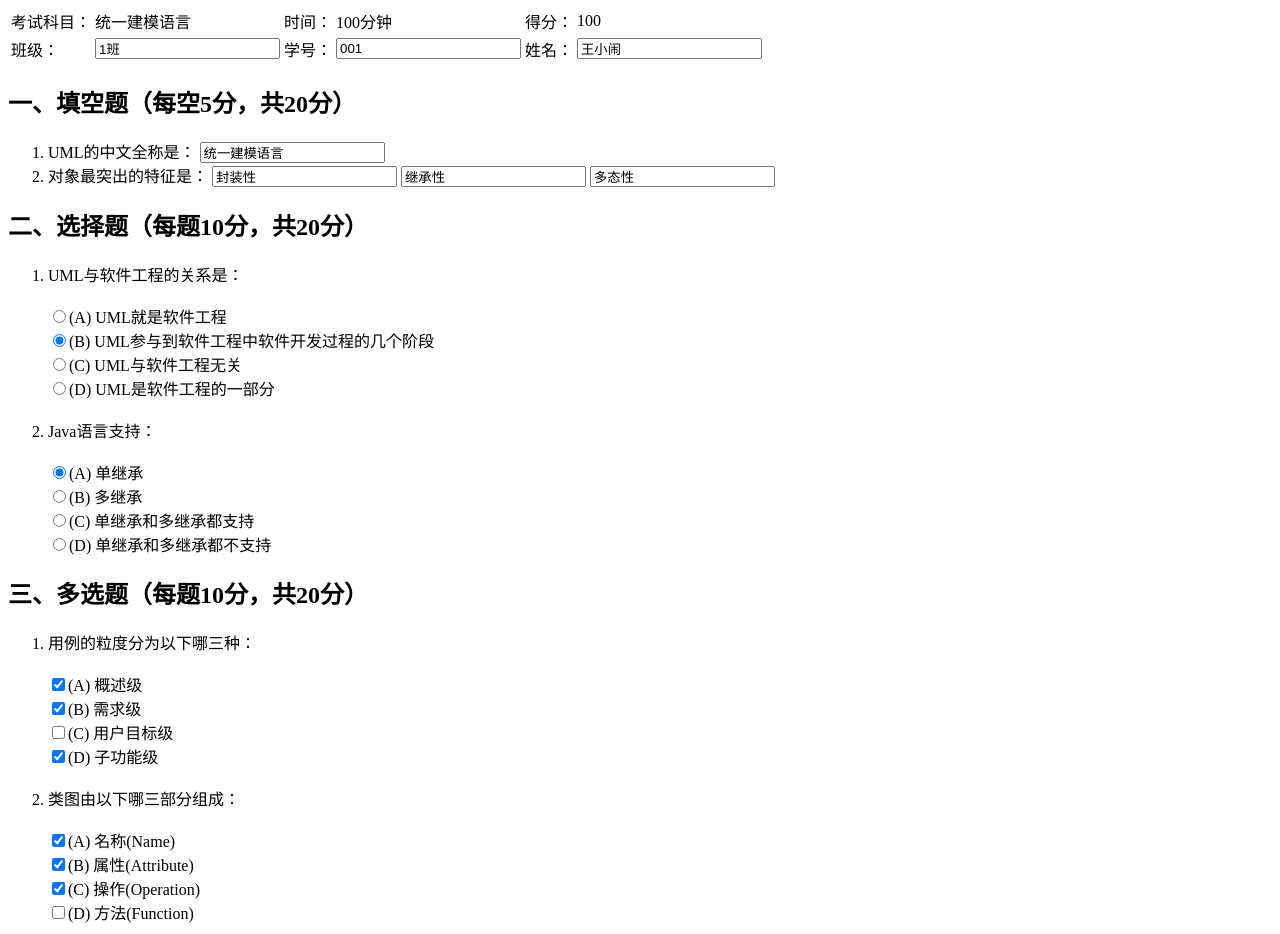
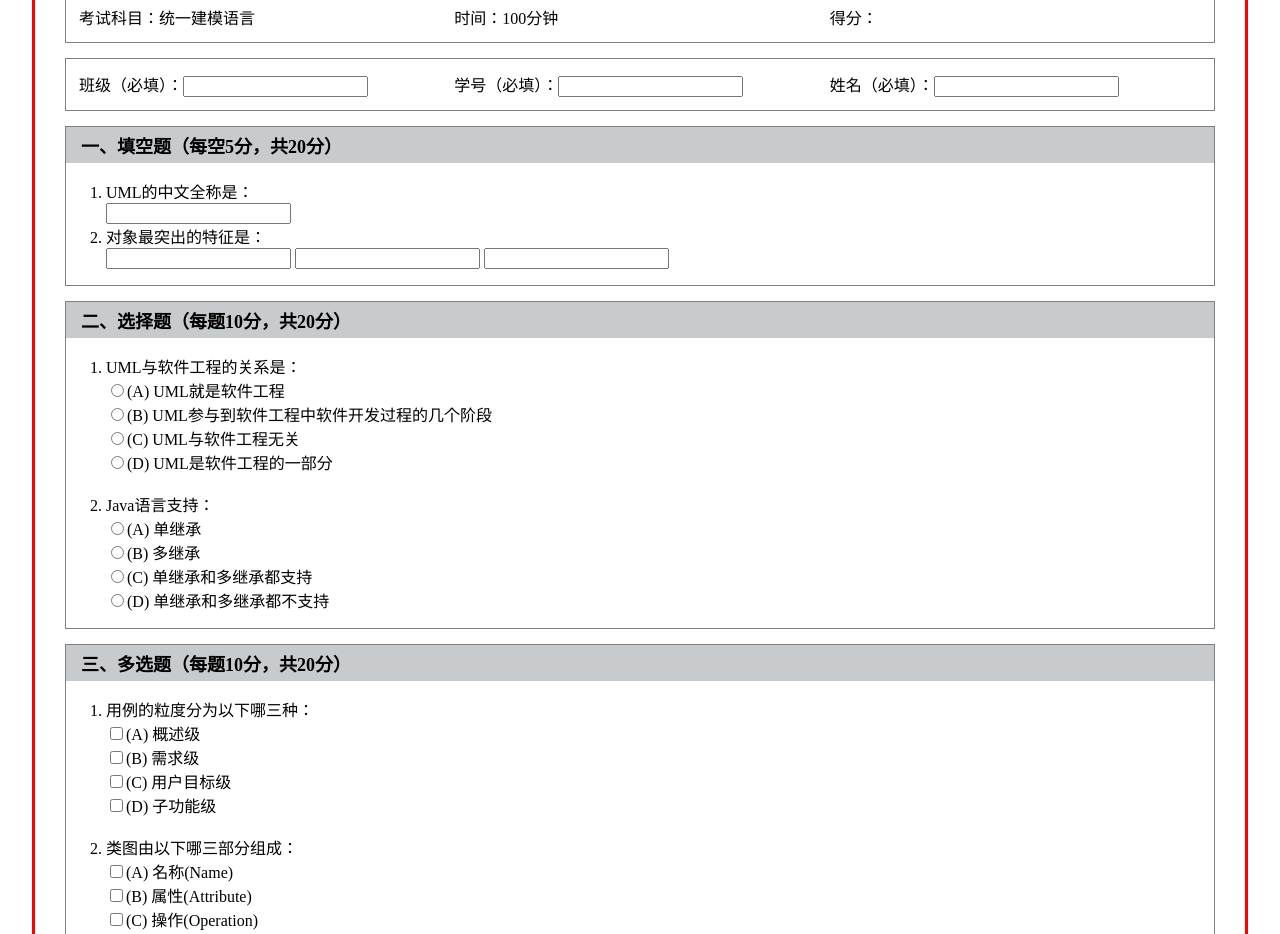
Before and after one commit to kikychn/tw-pre-employment-training, a plain HTML site: page homework/homework2_2.html in a window 1280 px wide. Shown: the part 83-1017 px from the top of the page. Drawn offline with Linux system fonts and the light colour scheme.

Commit message:
update the third week of homework

```diff
--- /dev/null
+++ b/homework/homework2_2.css
@@ -0,0 +1,62 @@
+<style type="text/css">
+
+* {
+    -webkit-box-sizing: border-box;
+    -moz-box-sizing: border-box;
+    box-sizing: border-box;
+}
+ body {
+    margin: 0;
+    padding: 0;
+}
+ #wrapper {
+    max-width: 1210px;
+    margin: 10px auto;
+    padding: 0;
+    border: solid 3px red;
+}
+ #header h1 {
+    margin: 10px auto 5px;
+    padding: 0;
+    text-align: center;
+}
+ #maincontent {
+    margin: 0 30px;
+}
+ form > div {
+    margin-bottom: 15px;
+    border: solid 1px gray;
+}
+ div.info {
+    padding: 10px;
+}
+ div.info table {
+    width: 100%;
+}
+ div.info table td {
+    width: 370px;
+    margin: 20px;
+}
+ div.question h2 {
+    background-color: rgb(200,203,206);
+    padding: 5px 15px;
+    margin: 0;
+    font-size: 18px;
+}
+ div.question li {
+     width: 97%;
+}
+ div.question textarea {
+    width: 100%;
+}
+ div.submit {
+    border: 0;
+    text-align: center;
+}
+ div.submit input{
+    background-color: rgb(85,125,253);
+    color: white;
+}
+
+
+</style>
--- a/homework/homework2_2.html
+++ b/homework/homework2_2.html
@@ -5,100 +5,111 @@
     <title>统一建模语言理论测试</title>
     <meta charset="utf-8" />
     <meta name="author" content="kikychn" />
+    <link rel="stylesheet" type="text/css" href="homework2_2.css" />
 
-	<style type="text/css">
-	body {font-size:100%;}
-	</style>
 </head>
 
 <body>
+    <div id="wrapper">
+        <div id="header">
             <h1>统一建模语言理论测试</h1>
-
+        </div>
+        <div id="maincontent">
             <form>
+                <div id="examinfo" class="info">
                     <table>
                         <tr>
-                <td>考试科目：</td>
-                <td>统一建模语言</td>
-                <td>时间：</td>
-                <td>100分钟</td>
+                            <td>考试科目：统一建模语言</td>
+                            <td>时间：100分钟</td>
                             <td>得分：</td>
-                <td>100</td>
-            </tr>
-            <tr>
-                <td>班级：</td>
-                <td><input type="text" name="studentclass" value="1班" /></td>
-                <td>学号：</td>
-                <td><input type="text" name="studentid" value="001" /></td>
-                <td>姓名：</td>
-                <td><input type="text" name="studentname" value="王小闹" /></td>
                         </tr>
                     </table>
+                </div>
+                <div id="studentinfo" class="info">
+                    <table>
+                        <tr>
+                            <td>班级（必填）：<input type="text" name="studentclass" value="" /></td>
+                            <td>学号（必填）：<input type="text" name="studentid" value="" /></td>
+                            <td>姓名（必填）：<input type="text" name="studentname" value="" /></td>
+                        </tr>
+                    </table>
+                </div>
 
+                <div class="question">
                     <h2>一、填空题（每空5分，共20分）</h2>
                     <ol>
-            <li>UML的中文全称是：
-                <input type="text" name="fillblank1" value="统一建模语言" />
+                        <li>UML的中文全称是：<br />
+                            <input type="text" name="fillblank1" value="" />
                         </li>
-            <li>对象最突出的特征是：
-                <input type="text" name="fillblank2-1" value="封装性" />
-                <input type="text" name="fillblank2-2" value="继承性" />
-                <input type="text" name="fillblank2-3" value="多态性" />
+                        <li>对象最突出的特征是：<br />
+                            <input type="text" name="fillblank2-1" value="" />
+                            <input type="text" name="fillblank2-2" value="" />
+                            <input type="text" name="fillblank2-3" value="" />
                         </li>
                     </ol>
+                </div>
 
+                <div class="question">
                     <h2>二、选择题（每题10分，共20分）</h2>
                     <ol>
                         <li>UML与软件工程的关系是：<br />
-                <br />
                             <input type="radio" name="singlechoice1" value="a" />(A) UML就是软件工程<br />
-                <input type="radio" name="singlechoice1" value="b" checked/>(B) UML参与到软件工程中软件开发过程的几个阶段<br />
+                            <input type="radio" name="singlechoice1" value="b" />(B) UML参与到软件工程中软件开发过程的几个阶段<br />
                             <input type="radio" name="singlechoice1" value="c" />(C) UML与软件工程无关<br />
                             <input type="radio" name="singlechoice1" value="d" />(D) UML是软件工程的一部分<br />
                             <br />
                         </li>
                         <li>Java语言支持：<br />
-                <br />
-                <input type="radio" name="singlechoice2" value="a" checked/>(A) 单继承<br />
+                            <input type="radio" name="singlechoice2" value="a" />(A) 单继承<br />
                             <input type="radio" name="singlechoice2" value="b" />(B) 多继承<br />
                             <input type="radio" name="singlechoice2" value="c" />(C) 单继承和多继承都支持<br />
                             <input type="radio" name="singlechoice2" value="d" />(D) 单继承和多继承都不支持<br />
                         </li>
                     </ol>
+                </div>
 
+                <div class="question">
                     <h2>三、多选题（每题10分，共20分）</h2>
                     <ol>
                         <li>用例的粒度分为以下哪三种：<br />
-                <br />
-                <input type="checkbox" name="multichoice1" value="a" checked/>(A) 概述级<br />
-                <input type="checkbox" name="multichoice1" value="b" checked/>(B) 需求级<br />
+                            <input type="checkbox" name="multichoice1" value="a" />(A) 概述级<br />
+                            <input type="checkbox" name="multichoice1" value="b" />(B) 需求级<br />
                             <input type="checkbox" name="multichoice1" value="c" />(C) 用户目标级<br />
-                <input type="checkbox" name="multichoice1" value="d" checked/>(D) 子功能级<br />
+                            <input type="checkbox" name="multichoice1" value="d" />(D) 子功能级<br />
                             <br />
                         </li>
                         <li>类图由以下哪三部分组成：<br />
-                <br />
-                <input type="checkbox" name="multichoice2" value="a" checked/>(A) 名称(Name)<br />
-                <input type="checkbox" name="multichoice2" value="b" checked/>(B) 属性(Attribute)<br />
-                <input type="checkbox" name="multichoice2" value="c" checked/>(C) 操作(Operation)<br />
+                            <input type="checkbox" name="multichoice2" value="a" />(A) 名称(Name)<br />
+                            <input type="checkbox" name="multichoice2" value="b" />(B) 属性(Attribute)<br />
+                            <input type="checkbox" name="multichoice2" value="c" />(C) 操作(Operation)<br />
                             <input type="checkbox" name="multichoice2" value="d" />(D) 方法(Function)<br />
                         </li>
                     </ol>
+                </div>
 
+                <div class="question">
                     <h2>四、判断题（每题10分，共20分）</h2>
                     <ol>
-            <li>用例图只是用于和客户交流和沟通的，用于确定需求。<input type="radio" name="trueorfalse1" value="true" />√<input type="radio" name="trueorfalse1" value="false" checked/>x</li>
-            <li>在状态图中，终止状态在一个状态图中允许有任意多个。<input type="radio" name="trueorfalse2" value="true" checked/>√<input type="radio" name="trueorfalse2" value="false" />x</li>
+                        <li>用例图只是用于和客户交流和沟通的，用于确定需求。<input type="radio" name="trueorfalse1" value="true" />√<input type="radio" name="trueorfalse1" value="false" />x</li>
+                        <li>在状态图中，终止状态在一个状态图中允许有任意多个。<input type="radio" name="trueorfalse2" value="true" />√<input type="radio" name="trueorfalse2" value="false" />x</li>
                     </ol>
+                </div>
 
+                <div class="question">
                     <h2>五、简答题（每题20分，共20分）</h2>
                     <ol>
                         <li>简述什么是模型以及模型的表现形式？<br />
-                <textarea name="shortanswer" rows="10" cols="90">模型是对现实世界的简化和抽象，模型是对所研究的系统、过程、事务或概念的一种表达形式。可以是物理实体；可以是某种图形；或者是一种数学表达式。</textarea>
+                            <textarea name="shortanswer" rows="10" cols="90"></textarea>
                         </li>
                     </ol>
+                </div>
 
+                <div class="submit">
                     <input type="submit" name="score" value="计算分数" />
+                </div>
             </form>
+        </div>
+    </div>
 
 </body>
 
```
Also changed, not shown: homework/homework2-1-效果图.png (added). Lines whose indentation alone changed are shown as unchanged.
